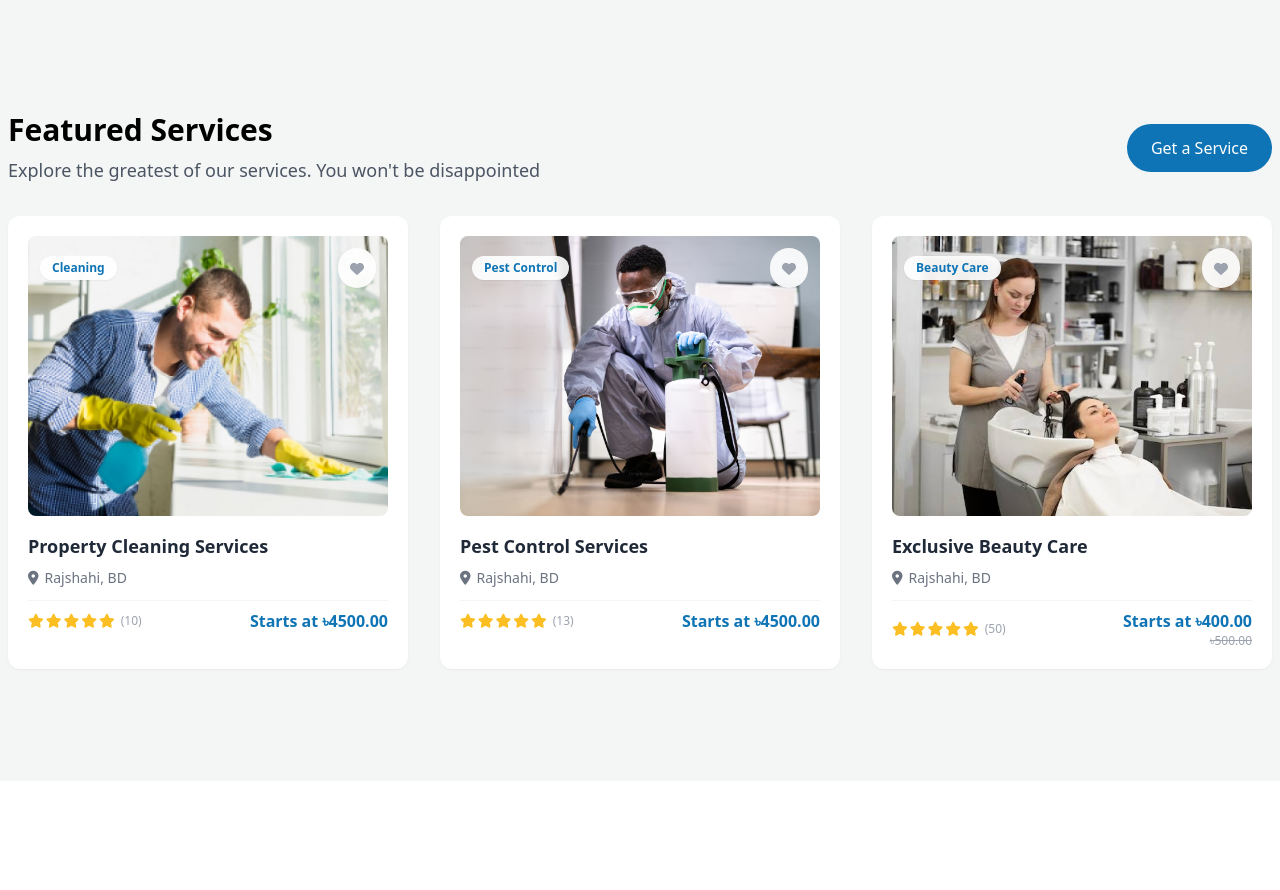
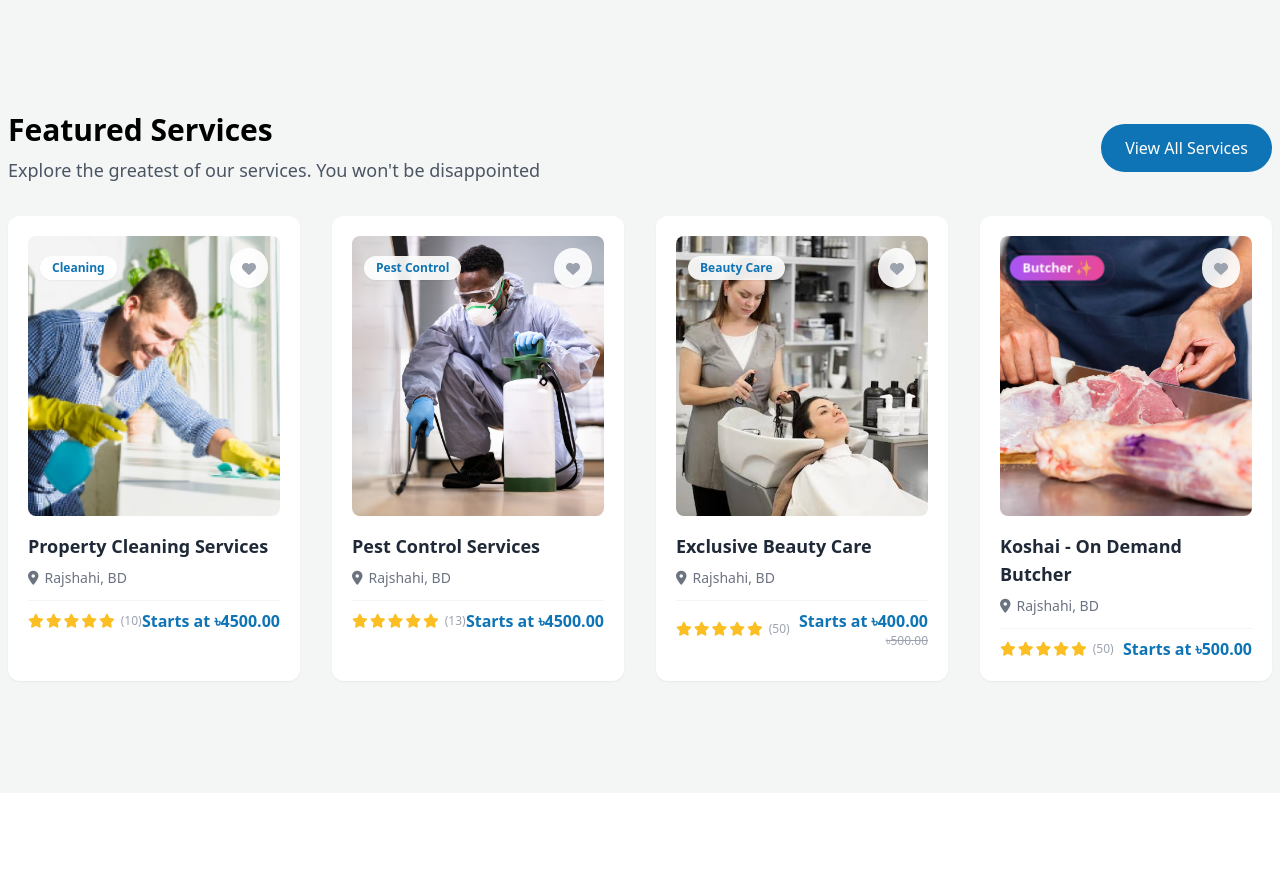
Before and after one commit to hasan75/solutions_spot, a website built with Vite: page src/index.html in a window 1280 px wide. Shown: the part 1380-2270 px from the top of the page. Built offline with nearby package versions, Linux system fonts and the light colour scheme.

Commit message:
feat(landing): Contact Button Linked to whatsapp and butcher service added

```diff
--- a/src/Components/Navbar/Navbar.js
+++ b/src/Components/Navbar/Navbar.js
@@ -143,7 +143,7 @@ export default function Navbar() {
             ${generateNavLinks()}
           </ul>
           <div class="md:block hidden">
-            <a href="#contact" class="flex items-center">
+            <a href="https://wa.me/01336985511" target="_blank" class="flex items-center">
             <button class="bg-white text-solprimary px-6 py-2 rounded-lg focus:ring-2 focus:ring-blue-300">Contact Us</button>
             </a>
           </div>
@@ -155,7 +155,7 @@ export default function Navbar() {
             </li>
             ${generateNavLinks(true)}
             <div class="py-5">
-                <a href="#contact" class="flex items-center">
+                <a href="https://wa.me/01336985511" target="_blank" class="flex items-center">
                         <button class="bg-solprimary text-white px-6 py-2 rounded-lg focus:ring-4 focus:ring-blue-300">Contact Us</button>
                 </a>
 
--- a/src/Sections/Services/Services.css
+++ b/src/Sections/Services/Services.css
@@ -34,3 +34,58 @@
 .group:hover .subservices-overlay li:nth-child(2) { transition-delay: 150ms }
 .group:hover .subservices-overlay li:nth-child(3) { transition-delay: 200ms }
 /* Continue for as many items as you expect */
+
+
+
+/* Add these styles to your Services.css */
+.exclusive-badge {
+    position: relative;
+    animation: pulse 2s infinite;
+}
+
+.exclusive-badge::after {
+    content: '';
+    position: absolute;
+    top: -2px;
+    left: -2px;
+    right: -2px;
+    bottom: -2px;
+    border-radius: 9999px;
+    border: 1px solid rgba(236, 72, 153, 0.5);
+    animation: ping 1.5s cubic-bezier(0, 0, 0.2, 1) infinite;
+}
+
+@keyframes pulse {
+    0%, 100% {
+        transform: scale(1);
+    }
+    50% {
+        transform: scale(1.05);
+    }
+}
+
+@keyframes ping {
+    0% {
+        transform: scale(0.9);
+        opacity: 1;
+    }
+    100% {
+        transform: scale(1.3);
+        opacity: 0;
+    }
+}
+
+.exclusive-icon {
+    display: inline-block;
+    animation: twinkle 1.5s ease-in-out infinite;
+}
+
+@keyframes twinkle {
+    0%, 100% {
+        opacity: 1;
+    }
+    50% {
+        opacity: 0.5;
+        transform: scale(1.2);
+    }
+}
--- a/src/Sections/Services/Services.js
+++ b/src/Sections/Services/Services.js
@@ -4,6 +4,7 @@ import category5 from '../../assets/images/categories-05.jpg';
 import category4 from '../../assets/images/categories-04.jpg';
 import categoryPaste from '../../assets/images/paste01.avif';
 import categoryBeauty from '../../assets/images/ss_categories/beauty_care/beautycare2.jpg';
+import koshai from '../../assets/images/butcher.jpg';
 
 import avatar1 from '../../assets/images/avatar-01.jpg'
 import avatar2 from '../../assets/images/avatar-02.jpg'
@@ -25,13 +26,13 @@ export default function Services() {
               </div>
             </div>
             <div class="md:text-right" data-aos="fade-up">
-              <a href="#contact" class="inline-block bg-solprimary hover:bg-sky-800 text-white font-medium py-3 px-6 rounded-full transition duration-200">
-                    Get a Service
+              <a href="/services.html" class="inline-block bg-solprimary hover:bg-sky-800 text-white font-medium py-3 px-6 rounded-full transition duration-200">
+                    View All Services
               </a>
             </div>
           </div>
           <!-- Combined Services Grid -->
-          <div class="grid grid-cols-1 md:grid-cols-2 lg:grid-cols-3 gap-8" id="services-grid">
+          <div class="grid grid-cols-1 md:grid-cols-2 lg:grid-cols-4 gap-8" id="services-grid">
             <!-- All service cards will be injected here -->
           </div>
         </div>
@@ -45,10 +46,6 @@ const services = [
         id: 1,
         image: category4,
         category: "Cleaning",
-        provider: {
-            name: "Solutions Spot",
-            avatar: avatar1,
-        },
         title: "Property Cleaning Services",
         location: "Rajshahi, BD",
         phone: "+8801336985511",
@@ -63,10 +60,6 @@ const services = [
         id: 2,
         image: categoryPaste,
         category: "Pest Control",
-        provider: {
-            name: "Solutions Spot",
-            avatar: avatar2,
-        },
         title: "Pest Control Services",
         location: "Rajshahi, BD",
         phone: "+8801336985511",
@@ -75,16 +68,13 @@ const services = [
         rating: 5,
         reviews: 13,
         url: "services.html#pest-control",
-        startsFrom: true
+        startsFrom: true,
+        exclusive: false,
     },
     {
         id: 3,
         image: categoryBeauty,
         category: "Beauty Care",
-        provider: {
-            name: "Solutions Spot",
-            avatar: avatar3,
-        },
         title: "Exclusive Beauty Care",
         location: "Rajshahi, BD",
         phone: "+8801336985511",
@@ -93,7 +83,22 @@ const services = [
         rating: 5,
         reviews: 50,
         url: "services.html#hair-studio",
-        startsFrom: true
+        startsFrom: true,
+        exclusive: false,
+    },
+    {
+        id: 3,
+        image: koshai,
+        category: "Butcher",
+        title: "Koshai - On Demand Butcher",
+        location: "Rajshahi, BD",
+        phone: "+8801336985511",
+        price: "500.00",
+        rating: 5,
+        reviews: 50,
+        url: "services.html#hair-studio",
+        startsFrom: true,
+        exclusive: true,
     }
 ];
 
@@ -118,6 +123,8 @@ export function initServices() {
 }
 
 function createServiceCard(service) {
+    const isExclusive = service.exclusive;
+
     return `
         <div class="service-card bg-white rounded-xl shadow-sm overflow-hidden relative h-full min-h-[400px] transition-all duration-300 hover:shadow-lg hover:-translate-y-1.5 cursor-pointer" data-url="${service.url}">
             <div class="main-content p-5 h-full">
@@ -125,8 +132,13 @@ function createServiceCard(service) {
                     <img class="w-full h-full object-cover transition-all duration-300"
                          alt="Service Image" src="${service.image}">
                     <div class="absolute top-3 left-3 right-3 flex justify-between items-center">
-                        <span class="bg-white/90 backdrop-blur-sm text-xs font-bold px-3 py-1 rounded-full shadow-sm text-solprimary">
+                        <span class="bg-white/90 backdrop-blur-sm text-xs font-bold px-3 py-1 rounded-full shadow-sm ${
+        isExclusive
+            ? 'text-white bg-gradient-to-r from-purple-500 to-pink-500 animate-pulse exclusive-badge'
+            : 'text-solprimary'
+    }">
                             ${service.category}
+                            ${isExclusive ? ' <span class="exclusive-icon">✨</span>' : ''}
                         </span>
                         <button class="fav-icon bg-white/90 backdrop-blur-sm py-2 px-3 rounded-full text-gray-400 hover:text-red-500 shadow-sm transition-all duration-200 hover:scale-110">
                             <i class="fas fa-heart text-sm"></i>
```
Also changed, not shown: src/assets/images/butcher.jpg (added).
